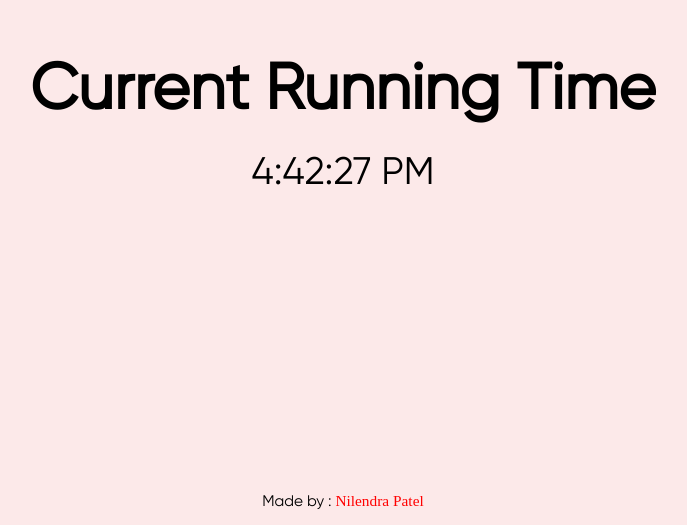
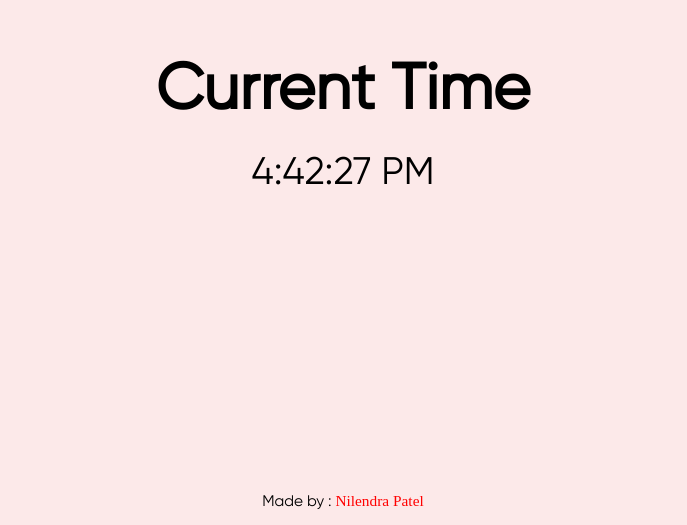
Before and after one commit to nilendra-vip/myClock, a plain HTML site: page index.html in a window 1280 px wide. Shown: the part 275-800 px from the top of the page, without its empty margins (297-984 px from the left). Drawn offline with Linux system fonts and the light colour scheme; a web font is replaced by a local one.

Commit message:
some change

```diff
--- a/index.html
+++ b/index.html
@@ -88,7 +88,7 @@
 
 <body>
     <div id="main">
-        <h1>Current Running Time</h1>
+        <h1>Current Time</h1>
         <h3 id="time">0:00</h3>
 
         <small>Made by : <span>Nilendra Patel</span></small>
```
